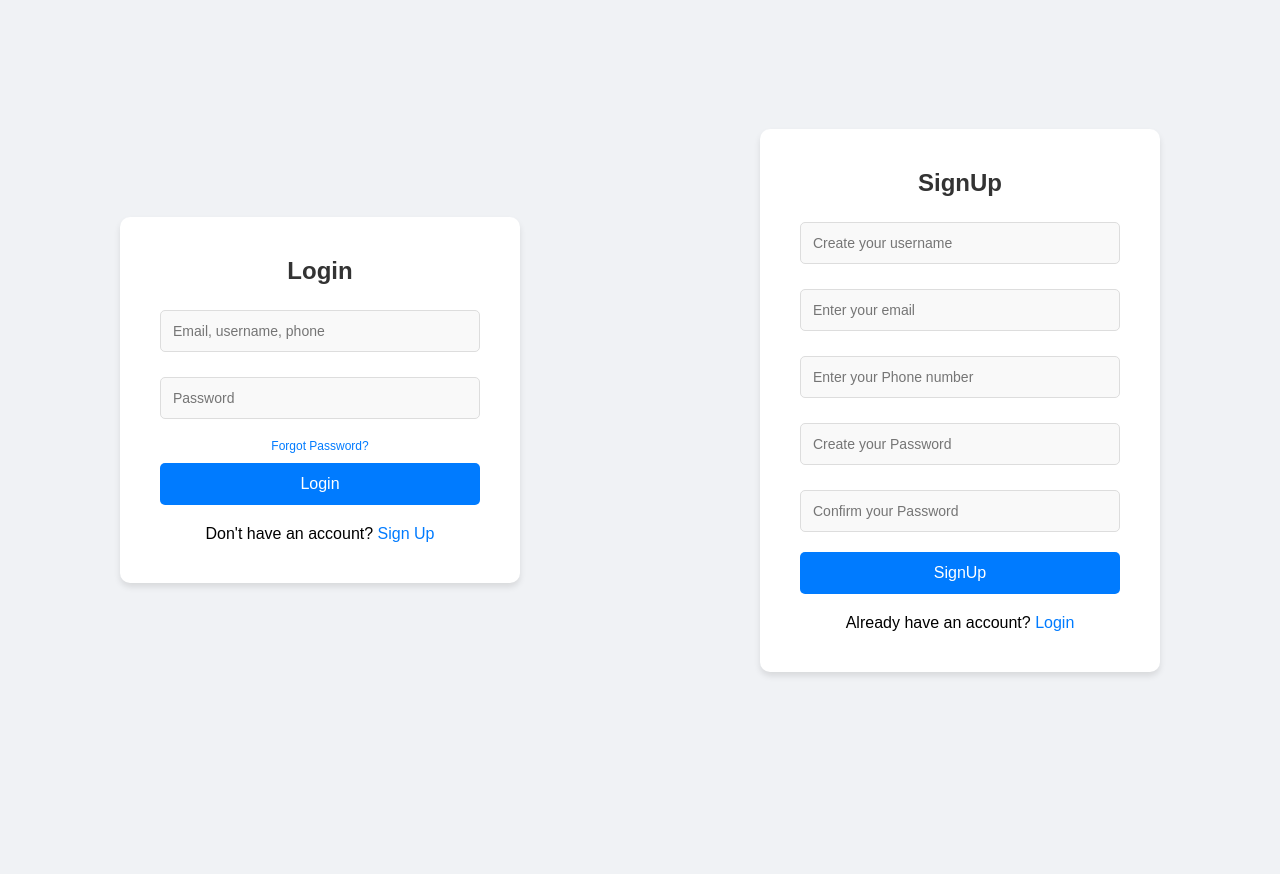
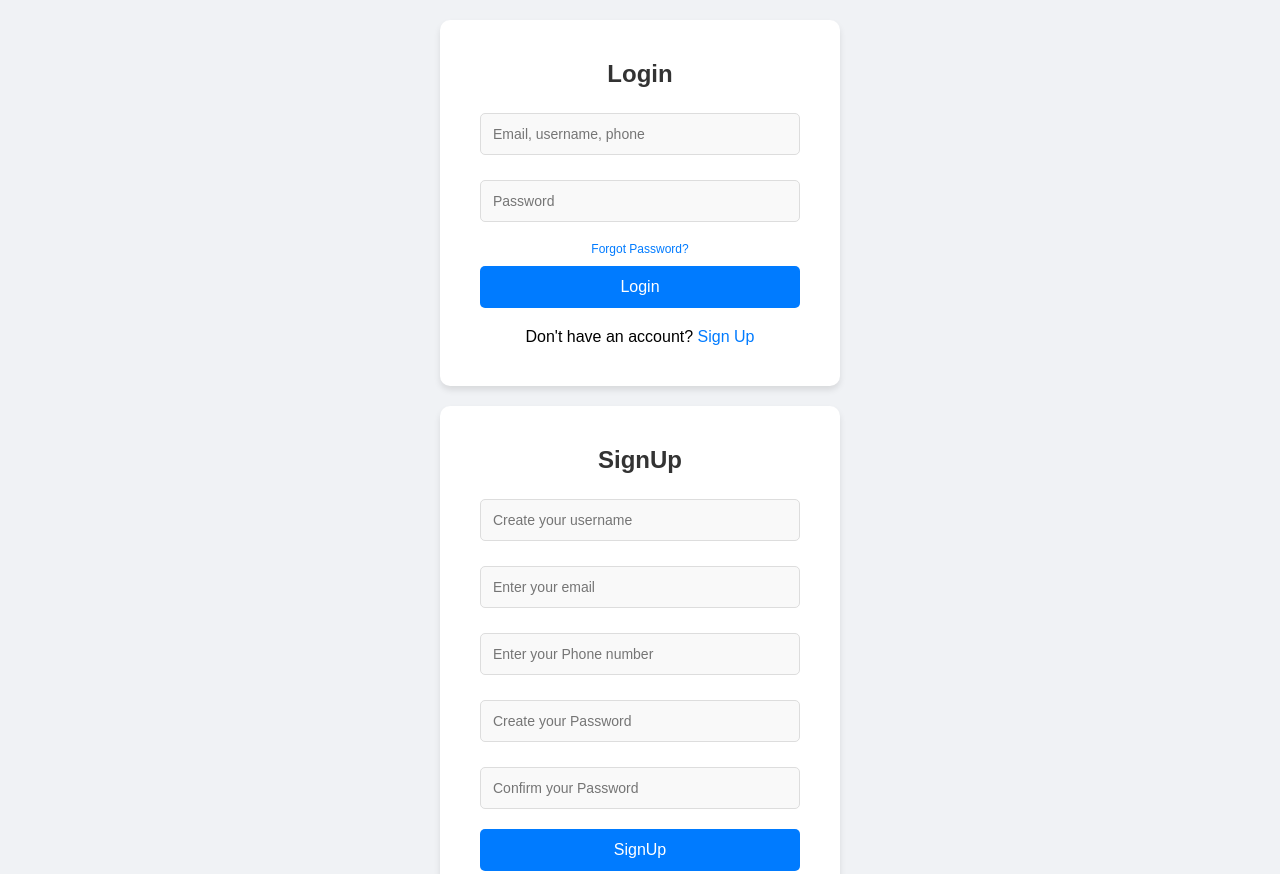
Before and after one commit to KaranSRMA/Basic-Auth-App, a website: page public/index.html in a window 1280 px wide. Shown: the top 874 px of the page. Before the commit the page ends 800 px from the top, so only its background shows below. Drawn offline with nearby package versions, Linux system fonts and the light colour scheme.

Commit message:
Changes some styles

```diff
--- a/public/style.css
+++ b/public/style.css
@@ -8,7 +8,8 @@ body {
     background-color: #f0f2f5;
     font-family: Arial, sans-serif;
     display: flex;
-    justify-content: center;
+    flex-direction: column;
+    padding: 10px;
     align-items: center;
     height: 100vh;
 }
```
